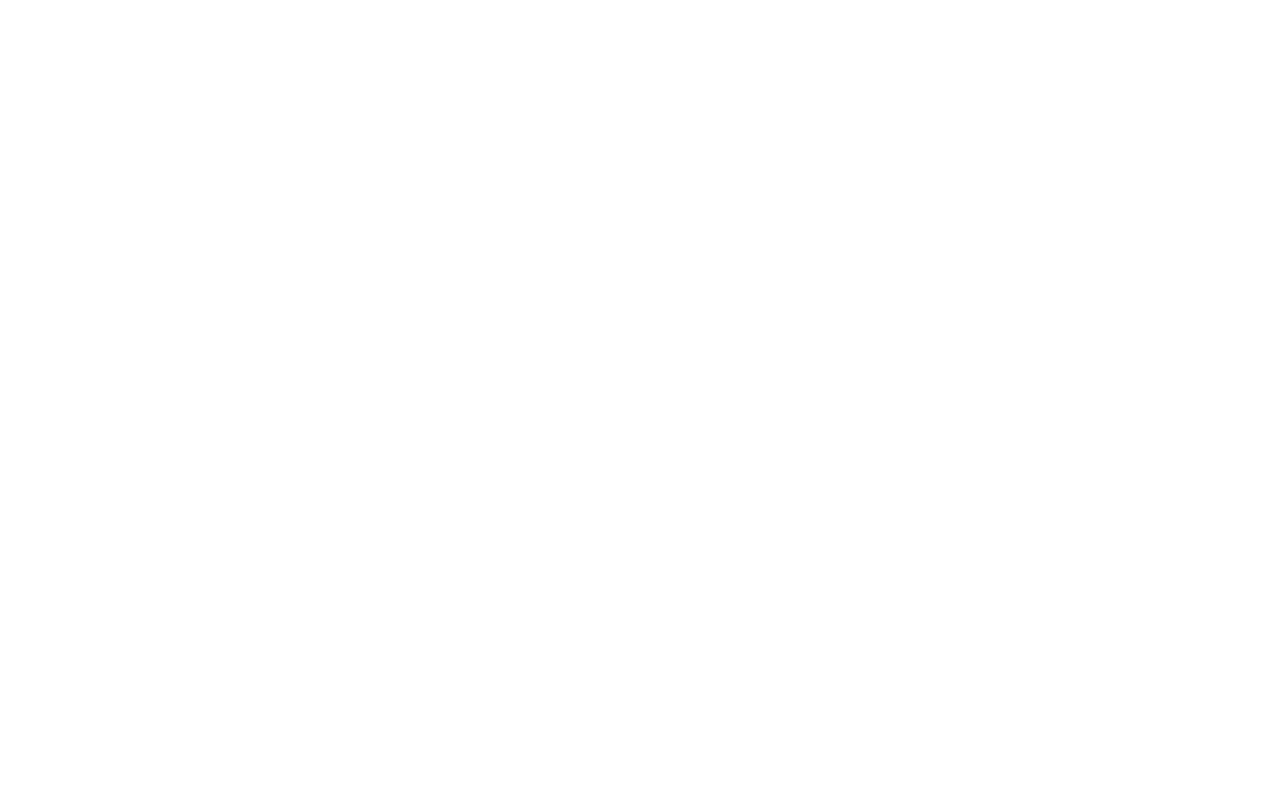
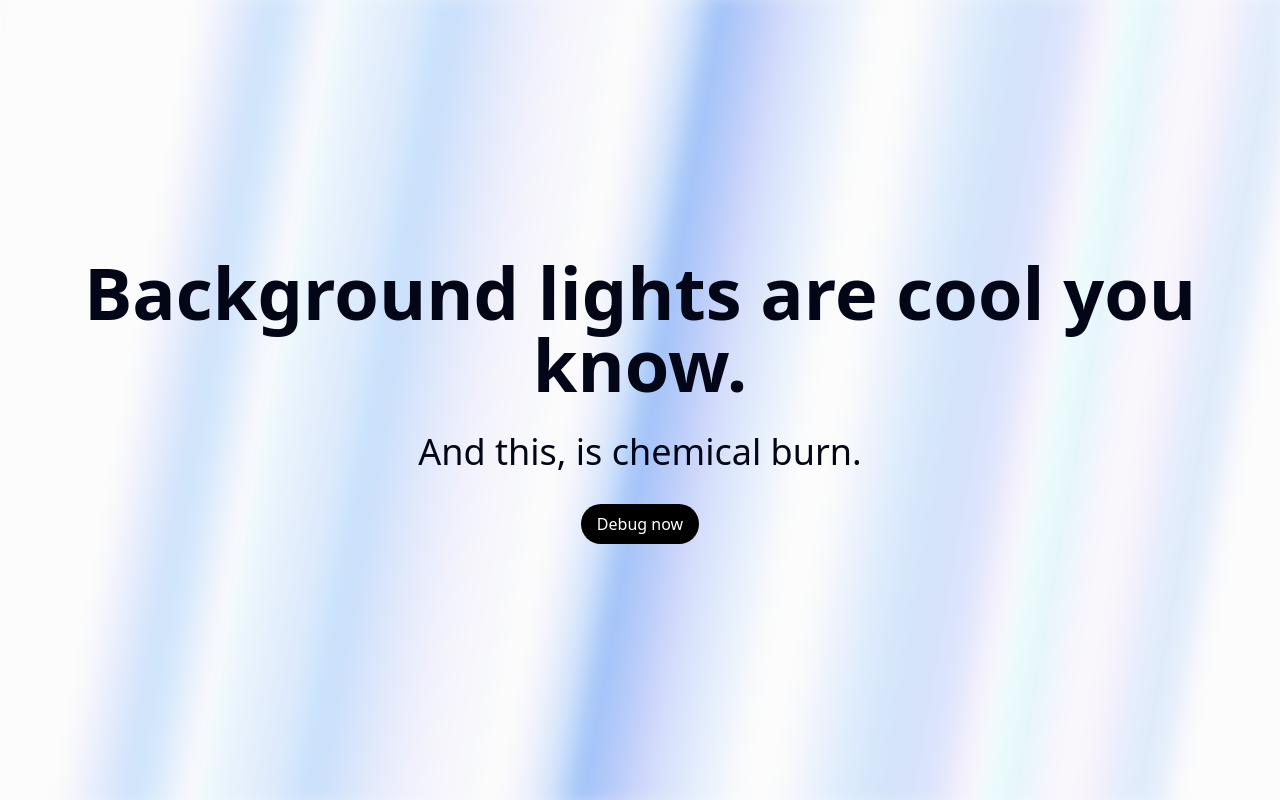
Before and after one commit to newtondotcom/aceternity-ui-vue, a Nuxt app: page /aurora-background in a window 1280 px wide. Before the commit this address had no page. Built offline with nearby package versions, Linux system fonts and the light colour scheme.

Commit message:
feat : aurora-background is working

```diff
--- /dev/null
+++ b/components/aceternity-ui/aurora-background/index.vue
@@ -0,0 +1,64 @@
+<template>
+  <main>
+    <div
+      :class="[
+        'relative flex flex-col h-[100vh] items-center justify-center bg-zinc-50 dark:bg-zinc-900 text-slate-950 transition-bg',
+        className
+      ]"
+    >
+      <div class="absolute inset-0 overflow-hidden">
+        <div
+          :class="[showRadialGradient ? 'mask-image:radial-gradient(ellipse_at_100%_0%,black_10%,transparent_70%)' : '', backgroundClass]"
+        ></div>
+      </div>
+      <slot />
+    </div>
+  </main>
+</template>
+
+<script setup>
+const backgroundClass=`
+            absolute -inset-[10px] opacity-50 will-change-transform pointer-events-none
+            [--white-gradient:repeating-linear-gradient(100deg,var(--white)_0%,var(--white)_7%,var(--transparent)_10%,var(--transparent)_12%,var(--white)_16%)]
+            [--dark-gradient:repeating-linear-gradient(100deg,var(--black)_0%,var(--black)_7%,var(--transparent)_10%,var(--transparent)_12%,var(--black)_16%)]
+            [--aurora:repeating-linear-gradient(100deg,var(--blue-500)_10%,var(--indigo-300)_15%,var(--blue-300)_20%,var(--violet-200)_25%,var(--blue-400)_30%)]
+            [background-image:var(--white-gradient),var(--aurora)]
+            dark:[background-image:var(--dark-gradient),var(--aurora)]
+            [background-size:300%,200%]
+            [background-position:50%_50%,50%_50%]
+            filter blur-[10px] invert dark:invert-0
+            after:content-[""] after:absolute after:inset-0
+            after:[background-image:var(--white-gradient),var(--aurora)]
+            after:dark:[background-image:var(--dark-gradient),var(--aurora)]
+            after:[background-size:200%,100%]
+            after:animate-aurora after:[background-attachment:fixed] after:mix-blend-difference
+            `
+const props = defineProps({
+  className: {
+    type: String,
+    default: '',
+  },
+  showRadialGradient: {
+    type: Boolean,
+    default: true,
+  },
+});
+</script>
+
+<style>
+@keyframes aurora {
+  0% {
+    background-position: 0% 50%;
+  }
+  50% {
+    background-position: 100% 50%;
+  }
+  100% {
+    background-position: 0% 50%;
+  }
+}
+
+.after\:animate-aurora::after {
+  animation: aurora 10s infinite;
+}
+</style>
--- /dev/null
+++ b/pages/aurora-background.vue
@@ -0,0 +1,23 @@
+<template>
+  <AceternityUiAuroraBackground>
+    <div
+      v-motion
+      :initial="{ opacity: 0.0, y: 40, transition : { delay: 0.3, duration: 1.8, ease: 'easeInOut' } }"
+      :visible="{ opacity: 1, y: 0}"
+      class="relative flex flex-col gap-4 items-center justify-center px-4"
+    >
+      <div class="text-3xl md:text-7xl font-bold dark:text-white text-center">
+        Background lights are cool you know.
+      </div>
+      <div class="font-extralight text-base md:text-4xl dark:text-neutral-200 py-4">
+        And this, is chemical burn.
+      </div>
+      <button class="bg-black dark:bg-white rounded-full w-fit text-white dark:text-black px-4 py-2">
+        Debug now
+      </button>
+    </div>
+  </AceternityUiAuroraBackground>
+</template>
+
+<script setup>
+</script>
--- a/pages/index.vue
+++ b/pages/index.vue
@@ -5,7 +5,8 @@
 <ul>
 
 <li><a href="https://ui.aceternity.com/components/3d-card-effect">3D Card Effect</a> : <a href="/3d-card-effect">Working</a></li>
-<li><a href="https://ui.aceternity.com/components/macbook-scroll">Macbook Scroll</a> : <a href="/macbook-scroll">Working</a></li>
+<li><a href="https://ui.aceternity.com/components/macbook-scroll">Macbook Scroll</a> : <a href="/macbook-scroll">In Construction</a></li>
+<li><a href="https://ui.aceternity.com/components/aurora-background">Macbook Scroll</a> : <a href="/aurora-background">Working</a></li>
 
 
 </ul>
```
